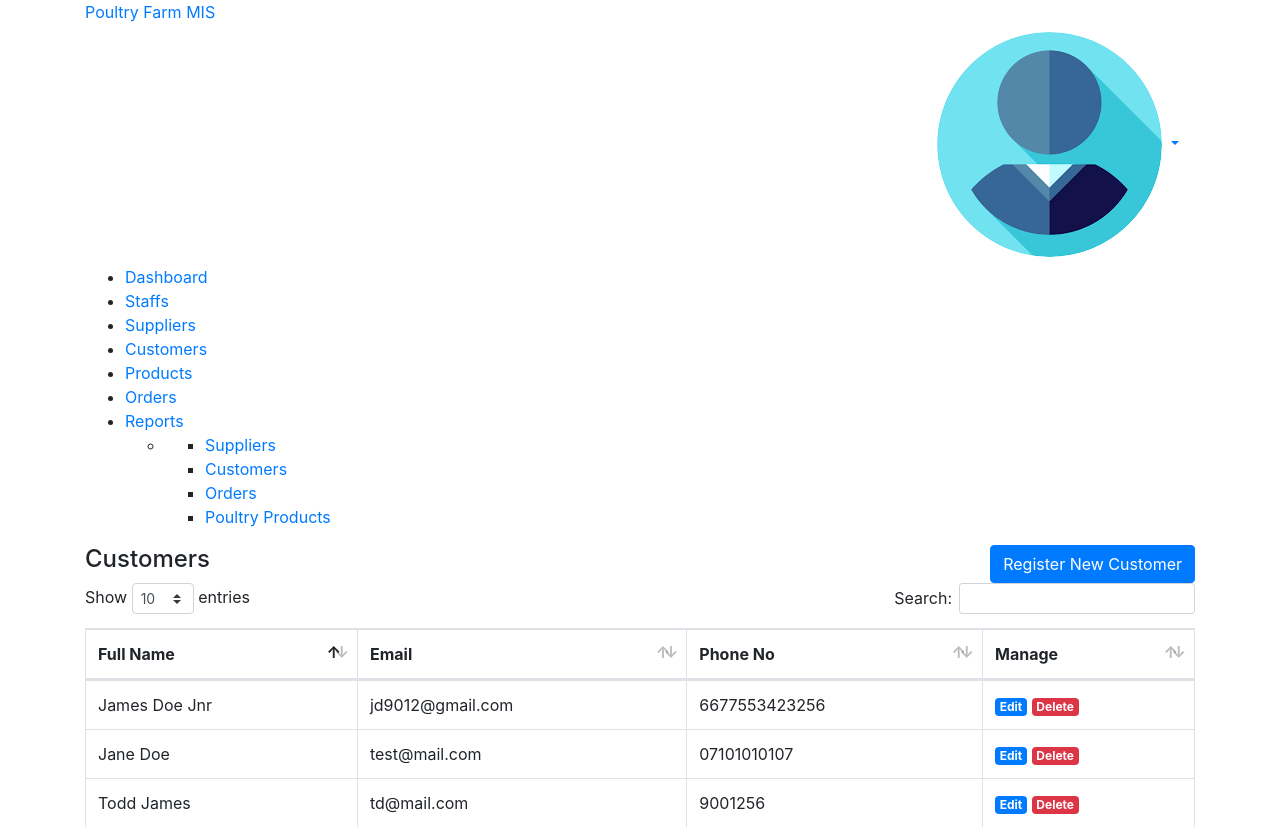
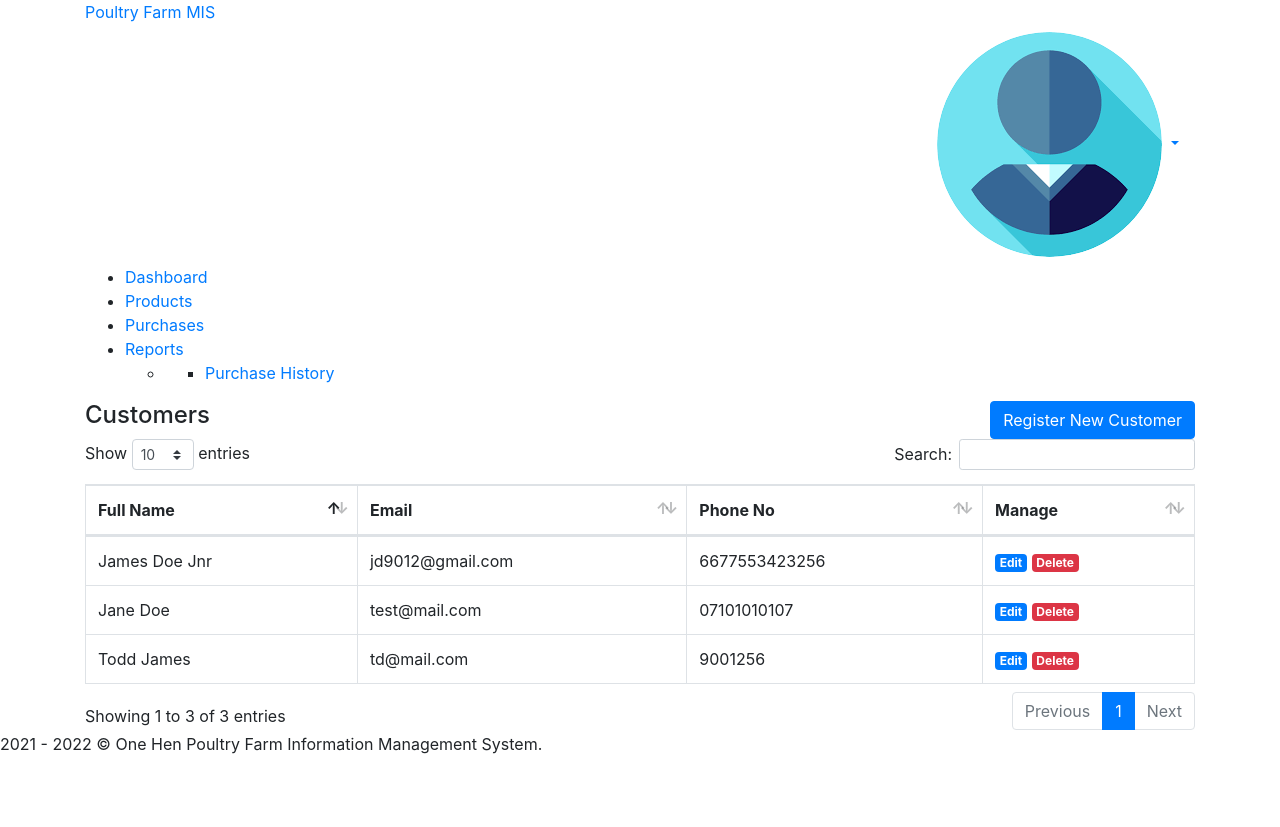
Before and after one commit to MartMbithi/Weekend_Project_III, a PHP site: page /customers.php in a window 1280 px wide. Shown: the top 827 px of the page. After the commit the page ends 754 px from the top, so only its background shows below. Run offline with PHP 8.4, Linux system fonts and the light colour scheme; the visitor is signed in with stand-in values (Sample User, id 1); data comes from the database, SQL or seed files in the repository; some libraries are stand-ins or nearby versions.

Commit message:
Define Supplier And Customer Modules Scope

```diff
--- a/partials/navbar.php
+++ b/partials/navbar.php
@@ -172,7 +172,7 @@ if ($access_level == 'staff') {
 
                 <!-- LOGO -->
                 <div class="topbar-left">
-                    <a href="dashboard" class="logo">
+                    <a href="supplier_dashboard" class="logo">
                         <span>Poultry Farm MIS</span>
                     </a>
                 </div>
@@ -206,7 +206,7 @@ if ($access_level == 'staff') {
                                 </div>
 
                                 <!-- item-->
-                                <a href="settings" class="dropdown-item notify-item">
+                                <a href="supplier_settings" class="dropdown-item notify-item">
                                     <i class="zmdi zmdi-settings"></i> <span>Settings</span>
                                 </a>
                                 <!-- item-->
@@ -233,32 +233,17 @@ if ($access_level == 'staff') {
                     <!-- Navigation Menu-->
                     <ul class="navigation-menu">
                         <li>
-                            <a href="dashboard"><i class="fa fa-home"></i> <span> Dashboard </span> </a>
+                            <a href="supplier_dashboard"><i class="fa fa-home"></i> <span> Dashboard </span> </a>
                         </li>
                         <li>
-                            <a href="staffs"><i class="fa fa-user"></i> <span> Staffs </span> </a>
-                        </li>
-                        <li>
-                            <a href="suppliers"><i class="fa fa-user-plus"></i> <span> Suppliers </span> </a>
-                        </li>
-                        <li>
-                            <a href="customers"><i class="fa fa-users"></i> <span> Customers </span> </a>
-                        </li>
-                        <li>
-                            <a href="products"><i class="fa fa-list"></i> <span> Products </span> </a>
-                        </li>
-                        <li>
-                            <a href="orders"><i class="fa fa-calendar-check-o"></i> <span> Orders </span> </a>
+                            <a href="supplier_orders"><i class="fa fa-calendar-check-o"></i> <span>Order Requests </span> </a>
                         </li>
                         <li class="has-submenu">
                             <a href="#"><i class="fa fa-file-excel-o"></i> <span> Reports </span> </a>
                             <ul class="submenu megamenu">
                                 <li>
                                     <ul>
-                                        <li><a href="report_suppliers">Suppliers</a></li>
-                                        <li><a href="report_customers">Customers</a></li>
-                                        <li><a href="report_orders">Orders</a></li>
-                                        <li><a href="report_products">Poultry Products</a></li>
+                                        <li><a href="report_supply_orders">Orders</a></li>
                                     </ul>
                                 </li>
                             </ul>
@@ -276,7 +261,7 @@ if ($access_level == 'staff') {
 
                 <!-- LOGO -->
                 <div class="topbar-left">
-                    <a href="dashboard" class="logo">
+                    <a href="customer_dashboard" class="logo">
                         <span>Poultry Farm MIS</span>
                     </a>
                 </div>
@@ -310,7 +295,7 @@ if ($access_level == 'staff') {
                                 </div>
 
                                 <!-- item-->
-                                <a href="settings" class="dropdown-item notify-item">
+                                <a href="customer_settings" class="dropdown-item notify-item">
                                     <i class="zmdi zmdi-settings"></i> <span>Settings</span>
                                 </a>
                                 <!-- item-->
@@ -337,32 +322,20 @@ if ($access_level == 'staff') {
                     <!-- Navigation Menu-->
                     <ul class="navigation-menu">
                         <li>
-                            <a href="dashboard"><i class="fa fa-home"></i> <span> Dashboard </span> </a>
+                            <a href="customer_dashboard"><i class="fa fa-home"></i> <span> Dashboard </span> </a>
                         </li>
                         <li>
-                            <a href="staffs"><i class="fa fa-user"></i> <span> Staffs </span> </a>
+                            <a href="customer_products"><i class="fa fa-list"></i> <span> Products </span> </a>
                         </li>
                         <li>
-                            <a href="suppliers"><i class="fa fa-user-plus"></i> <span> Suppliers </span> </a>
-                        </li>
-                        <li>
-                            <a href="customers"><i class="fa fa-users"></i> <span> Customers </span> </a>
-                        </li>
-                        <li>
-                            <a href="products"><i class="fa fa-list"></i> <span> Products </span> </a>
-                        </li>
-                        <li>
-                            <a href="orders"><i class="fa fa-calendar-check-o"></i> <span> Orders </span> </a>
+                            <a href="customer_orders"><i class="fa fa-calendar-check-o"></i> <span> Purchases </span> </a>
                         </li>
                         <li class="has-submenu">
                             <a href="#"><i class="fa fa-file-excel-o"></i> <span> Reports </span> </a>
                             <ul class="submenu megamenu">
                                 <li>
                                     <ul>
-                                        <li><a href="report_suppliers">Suppliers</a></li>
-                                        <li><a href="report_customers">Customers</a></li>
-                                        <li><a href="report_orders">Orders</a></li>
-                                        <li><a href="report_products">Poultry Products</a></li>
+                                        <li><a href="report_customer_purchases">Purchase History</a></li>
                                     </ul>
                                 </li>
                             </ul>
```
